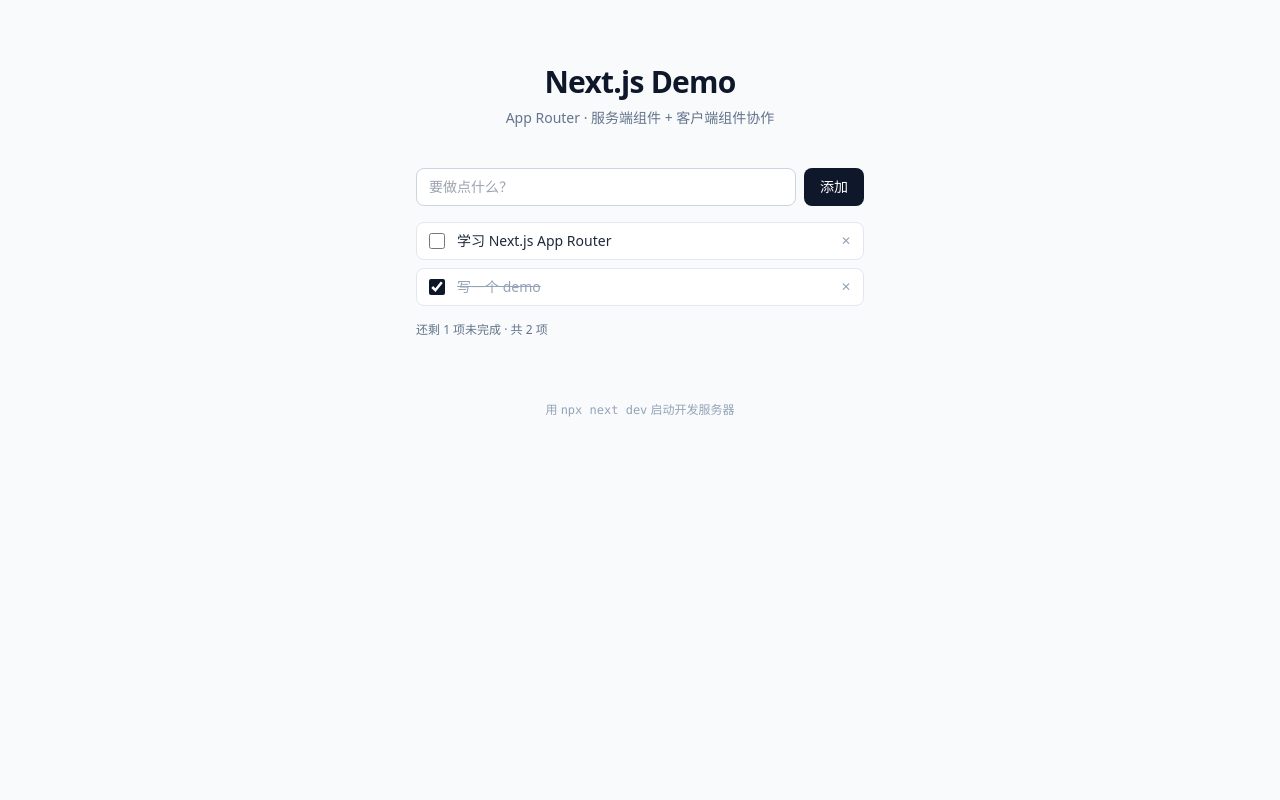
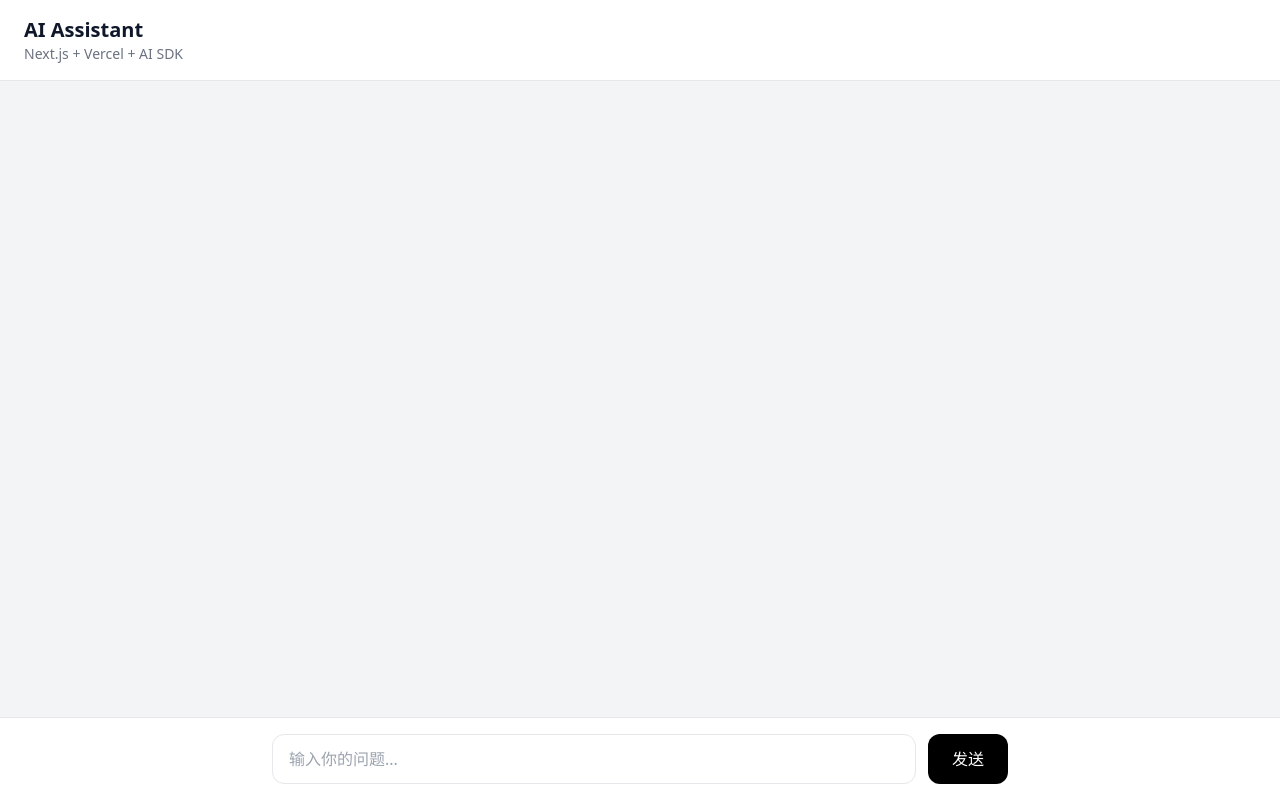
Before and after one commit to xushoulin/next-demo, a Next.js app: page / in a window 1280 px wide. Built offline with nearby package versions, Linux system fonts and the light colour scheme.

Commit message:
add ai chat

```diff
--- /dev/null
+++ b/app/api/chat/route.ts
@@ -0,0 +1,20 @@
+import { createOpenAI } from "@ai-sdk/openai";
+import { convertToModelMessages, streamText, UIMessage } from "ai";
+
+// 阿里百炼（DashScope）OpenAI 兼容 provider
+const dashscope = createOpenAI({
+  apiKey: process.env.DASHSCOPE_API_KEY,
+  baseURL: process.env.DASHSCOPE_API_BASE ?? "https://dashscope.aliyuncs.com/compatible-mode/v1",
+});
+
+export async function POST(req: Request) {
+  const { messages }: { messages: UIMessage[] } = await req.json();
+
+  const result = streamText({
+    model: dashscope("qwen3.5-ocr"),
+    system: "你是一个专业、友好的 AI 助手，请用中文回答用户问题。",
+    messages: await convertToModelMessages(messages),
+  });
+
+  return result.toUIMessageStreamResponse();
+}
--- a/app/page.tsx
+++ b/app/page.tsx
@@ -1,22 +1,93 @@
-import TodoApp from "./components/TodoApp";
+"use client";
+
+import { useChat } from "@ai-sdk/react";
+import { DefaultChatTransport } from "ai";
+import { useState } from "react";
 
 export default function Home() {
+  const [input, setInput] = useState("");
+
+  const { messages, sendMessage, status } = useChat({
+    transport: new DefaultChatTransport({
+      api: "/api/chat",
+    }),
+  });
+
+  const handleSubmit = (e: React.FormEvent) => {
+    e.preventDefault();
+
+    if (!input.trim()) return;
+
+    sendMessage({
+      text: input,
+    });
+
+    setInput("");
+  };
+
   return (
-    <main className="mx-auto flex min-h-screen max-w-2xl flex-col items-center px-6 py-16">
-      <header className="mb-10 text-center">
-        <h1 className="text-3xl font-bold tracking-tight text-slate-900">
-          Next.js Demo
-        </h1>
-        <p className="mt-2 text-sm text-slate-500">
-          App Router · 服务端组件 + 客户端组件协作
-        </p>
+    <main className="min-h-screen bg-gray-100 flex flex-col">
+      <header className="border-b bg-white px-6 py-4">
+        <h1 className="text-xl font-bold">AI Assistant</h1>
+        <p className="text-sm text-gray-500">Next.js + Vercel + AI SDK</p>
       </header>
 
-      <TodoApp />
+      <div className="flex-1 max-w-3xl w-full mx-auto p-6">
+        <div className="space-y-4">
+          {messages.map((message) => (
+            <div
+              key={message.id}
+              className={
+                message.role === "user"
+                  ? "flex justify-end"
+                  : "flex justify-start"
+              }
+            >
+              <div
+                className={
+                  message.role === "user"
+                    ? "max-w-[80%] rounded-2xl bg-black text-white px-4 py-3"
+                    : "max-w-[80%] rounded-2xl bg-white border px-4 py-3"
+                }
+              >
+                {message.parts.map((part, index) => {
+                  if (part.type === "text") {
+                    return <span key={index}>{part.text}</span>;
+                  }
 
-      <footer className="mt-16 text-xs text-slate-400">
-        用 <code className="font-mono">npx next dev</code> 启动开发服务器
-      </footer>
+                  return null;
+                })}
+              </div>
+            </div>
+          ))}
+        </div>
+
+        {status === "streaming" && (
+          <div className="mt-4 text-sm text-gray-500">AI 正在思考...</div>
+        )}
+      </div>
+
+      <div className="border-t bg-white">
+        <form
+          onSubmit={handleSubmit}
+          className="max-w-3xl mx-auto p-4 flex gap-3"
+        >
+          <input
+            value={input}
+            onChange={(e) => setInput(e.target.value)}
+            placeholder="输入你的问题..."
+            className="flex-1 rounded-xl border px-4 py-3 outline-none focus:ring-2 focus:ring-black"
+          />
+
+          <button
+            type="submit"
+            disabled={status === "streaming"}
+            className="rounded-xl bg-black text-white px-6 py-3 disabled:opacity-50"
+          >
+            发送
+          </button>
+        </form>
+      </div>
     </main>
   );
 }
```
Also changed, not shown: package.json (+6 -3 lines), 1 other file (tests, documents, lock files or other folders).
